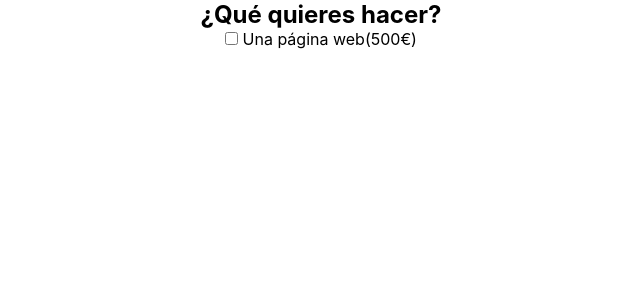
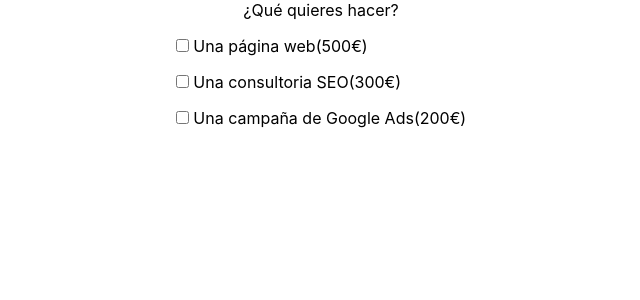
Before and after one commit to XaviOli/presupuesto-app, a React (Create React App) app: page / in a window 1280 px wide. Shown: the top 300 px of the page, without its empty margins (319-959 px from the left). Built offline with nearby package versions, Linux system fonts and the light colour scheme.

Commit message:
Checkbox services

```diff
--- a/src/App.js
+++ b/src/App.js
@@ -7,22 +7,43 @@
   align-items: flex-start;
   width: fit-content;
   margin: auto;
+`;
+
+const H2 = styled.h2`
+  font-size: 1rem;
+  font-weight: normal;
+  padding-bottom: 1rem;
+`;
+
+const Label = styled.label`
+  padding-bottom: 1rem;
 `
-
 
 function App() {
   return (
     <div className="App">
-      <h2>¿Qué quieres hacer?</h2>
+      <H2>¿Qué quieres hacer?</H2>
 
-      <form>
-        <label>
+      <Form>
+        <Label>
           <input
             type='checkbox'
             name='web' />
           {' '}Una página web(500€)
-        </label>
-      </form>
+        </Label>
+        <Label>
+          <input
+            type='checkbox'
+            name='web' />
+          {' '}Una consultoria SEO(300€)
+        </Label>
+        <Label>
+          <input
+            type='checkbox'
+            name='web' />
+          {' '}Una campaña de Google Ads(200€)
+        </Label>
+      </Form>
     </div>
   );
 }
```
